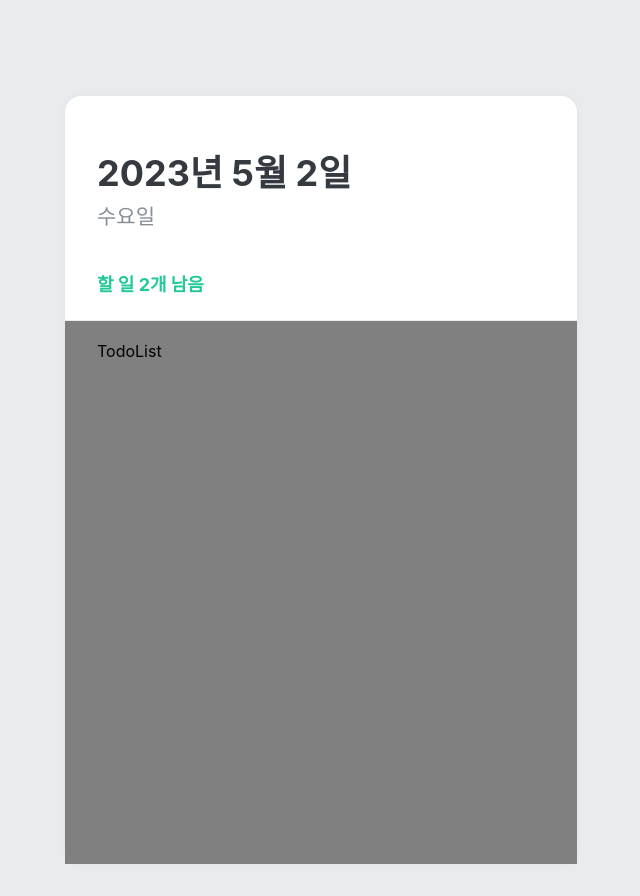
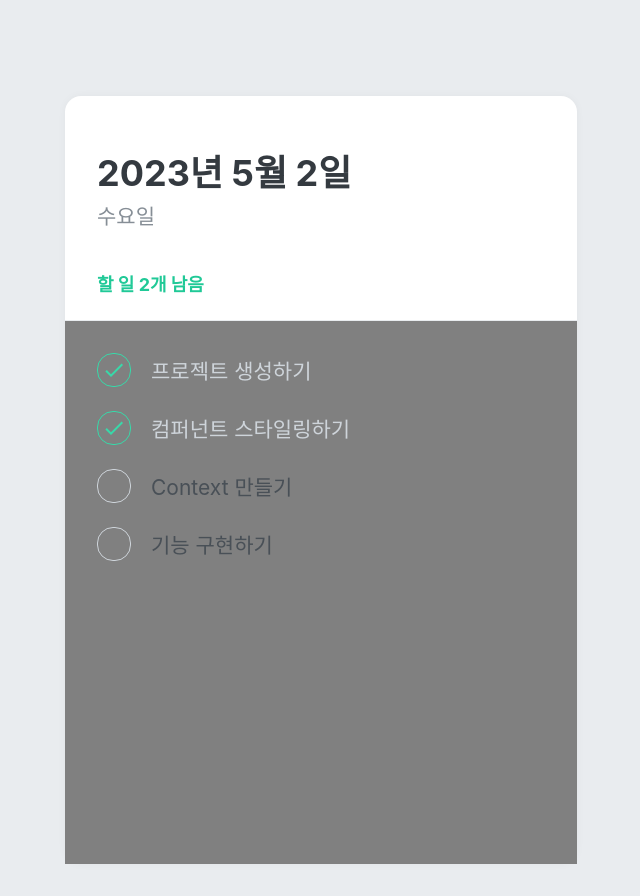
Before and after one commit to postforty/react-todolist-styledcomponents-vlpt, a React (Create React App) app in the folder todolist-js/: page / in a window 1280 px wide. Shown: the whole page, without its empty margins (319-959 px from the left). Built offline with nearby package versions, Linux system fonts and the light colour scheme.

Commit message:
[ADD] TodoItem component

```diff
--- a/todolist-js/package.json
+++ b/todolist-js/package.json
@@ -8,6 +8,7 @@
     "@testing-library/user-event": "^13.5.0",
     "react": "^18.2.0",
     "react-dom": "^18.2.0",
+    "react-icons": "^4.8.0",
     "react-scripts": "5.0.1",
     "styled-components": "^5.3.10",
     "web-vitals": "^2.1.4"
--- /dev/null
+++ b/todolist-js/src/components/TodoItem.js
@@ -0,0 +1,71 @@
+import styled, { css } from "styled-components";
+import { MdDone, MdDelete } from "react-icons/md";
+
+const Remove = styled.div`
+  display: flex;
+  align-items: center;
+  justify-content: center;
+  color: #dee2e6;
+  font-size: 24px;
+  cursor: pointer;
+  &:hover {
+    color: #ff6b6b;
+  } /*  Component Selector 라는 기능. TodoItemBlock 위에 커서가 있을 때, Remove 컴포넌트를 보여주라는 의미 */
+  display: none;
+`;
+
+const TodoItemBlock = styled.div`
+  display: flex;
+  align-items: center;
+  padding-top: 12px;
+  padding-bottom: 12px;
+  &:hover {
+    ${Remove} {
+      display: initial;
+    }
+  }
+`;
+
+const CheckCircle = styled.div`
+  width: 32px;
+  height: 32px;
+  border-radius: 16px;
+  border: 1px solid #ced4da;
+  font-size: 24px;
+  display: flex;
+  align-items: center;
+  justify-content: center;
+  margin-right: 20px;
+  cursor: pointer;
+  ${(props) =>
+    props.done &&
+    css`
+      border: 1px solid #38d9a9;
+      color: #38d9a9;
+    `}
+`;
+
+const Text = styled.div`
+  flex: 1;
+  font-size: 21px;
+  color: #495057;
+  ${(props) =>
+    props.done &&
+    css`
+      color: #ced4da;
+    `}
+`;
+
+const TodoItem = ({ id, done, text }) => {
+  return (
+    <TodoItemBlock>
+      <CheckCircle done={done}>{done && <MdDone />}</CheckCircle>
+      <Text done={done}>{text}</Text>
+      <Remove>
+        <MdDelete />
+      </Remove>
+    </TodoItemBlock>
+  );
+};
+
+export default TodoItem;
--- a/todolist-js/src/components/TodoList.js
+++ b/todolist-js/src/components/TodoList.js
@@ -1,4 +1,5 @@
 import styled from "styled-components";
+import TodoItem from "./TodoItem";
 
 const TodoListBlock = styled.div`
   flex: 1;
@@ -9,7 +10,14 @@
 `;
 
 const TodoList = () => {
-  return <TodoListBlock>TodoList</TodoListBlock>;
+  return (
+    <TodoListBlock>
+      <TodoItem text="프로젝트 생성하기" done={true} />
+      <TodoItem text="컴퍼넌트 스타일링하기" done={true} />
+      <TodoItem text="Context 만들기" done={false} />
+      <TodoItem text="기능 구현하기" done={false} />
+    </TodoListBlock>
+  );
 };
 
 export default TodoList;
```
Also changed, not shown: 1 other file (tests, documents, lock files or other folders).
